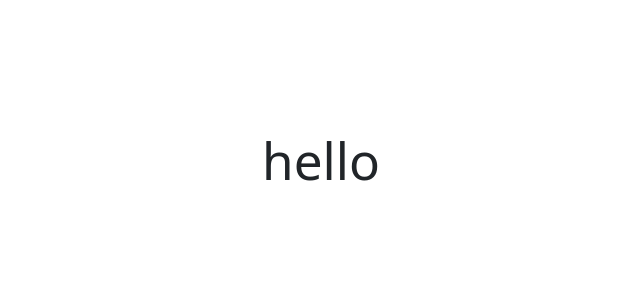
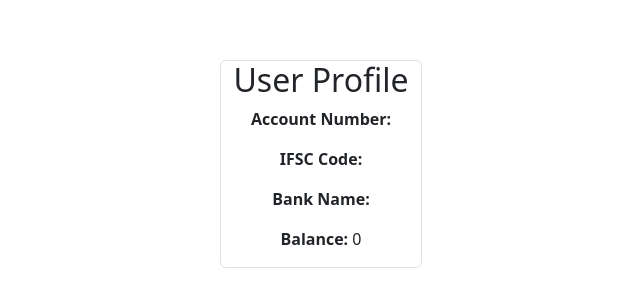
Before and after one commit to excelr-projs/paisa-bhej-fe, a React (Vite) app: page /profile in a window 1280 px wide. Shown: the part 236-542 px from the top of the page, without its empty margins (319-959 px from the left). Built offline with nearby package versions, Linux system fonts and the light colour scheme; no server answers.

Commit message:
profile and its contents were created.

```diff
--- a/src/pages/Profile.jsx
+++ b/src/pages/Profile.jsx
@@ -1,11 +1,42 @@
-import React from 'react'
+import React, { useState, useEffect } from 'react';
 
 function Profile() {
+  const [accountInfo, setAccountInfo] = useState({
+    accountNumber: '',
+    ifscCode: '',
+    bankName: '',
+    balance: 0
+  });
+
+  useEffect(() => {
+    // Fetch account information from the server when the component mounts
+    fetch('/api/accounts')
+      .then(response => {
+        if (response.ok) {
+          return response.json();
+        } else {
+          throw new Error('Failed to fetch account information');
+        }
+      })
+      .then(data => {
+        setAccountInfo(data);
+      })
+      .catch(error => {
+        console.error('Error:', error);
+      });
+  }, []); // Empty dependency array ensures the effect runs only once when the component mounts
+
   return (
-    <div>
-      <h1>hello</h1>
+    <div className='container border rounded'>
+      <h2>User Profile</h2>
+      <div>
+        <p><strong>Account Number:</strong> {accountInfo.accountNumber}</p>
+        <p><strong>IFSC Code:</strong> {accountInfo.ifscCode}</p>
+        <p><strong>Bank Name:</strong> {accountInfo.bankName}</p>
+        <p><strong>Balance:</strong> {accountInfo.balance}</p>
+      </div>
     </div>
-  )
+  );
 }
 
-export default Profile
+export default Profile;
```
